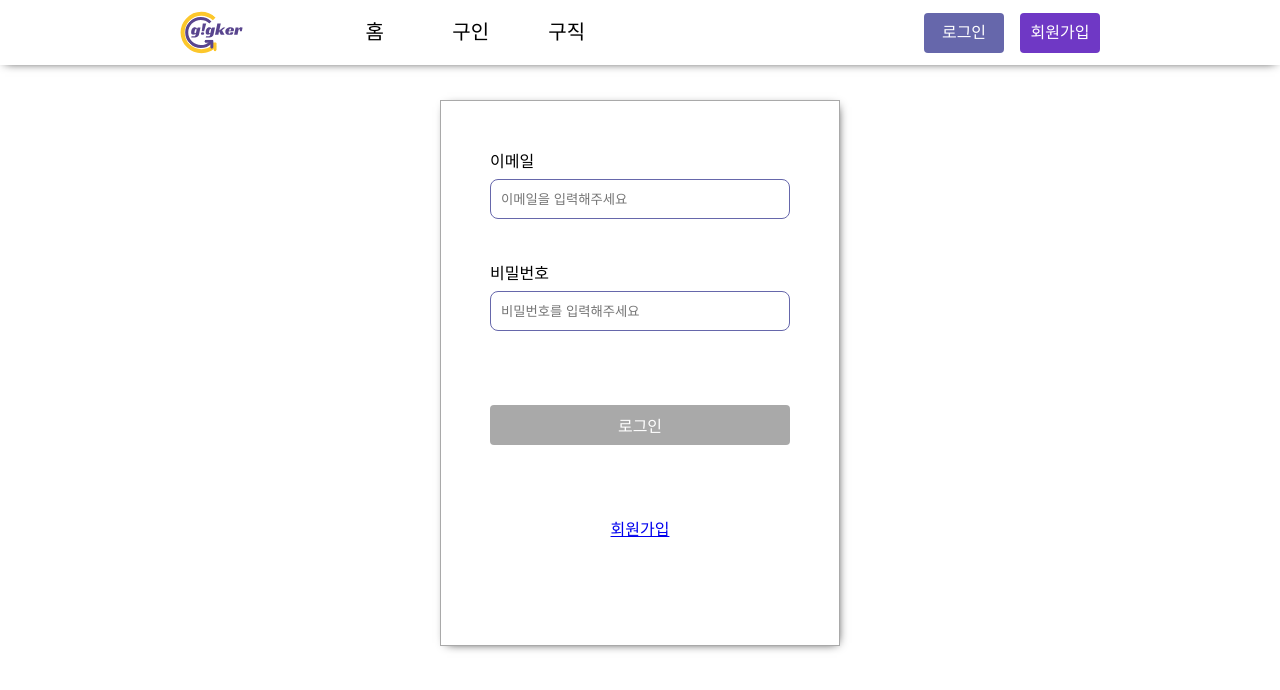
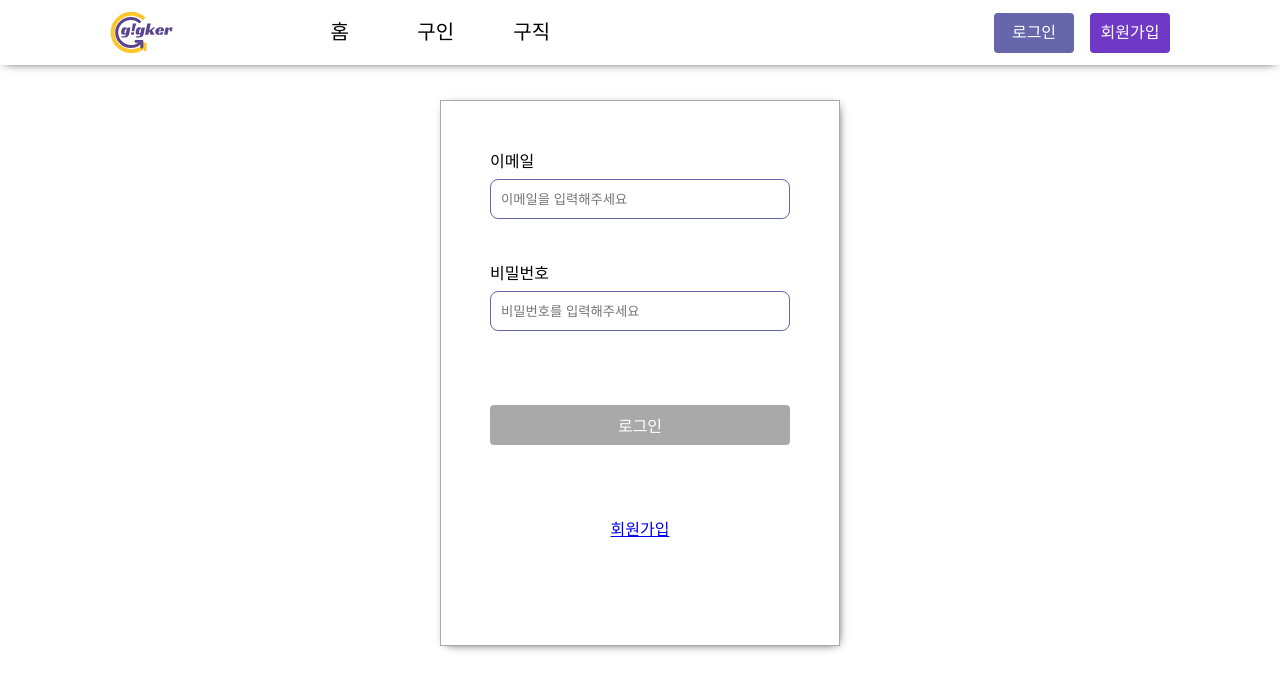
Before and after one commit to codestates-seb/seb41_main_005, a React (Create React App) app in the folder client/: page /login in a window 1280 px wide. Shown: the top 690 px of the page. Built offline with nearby package versions, Linux system fonts and the light colour scheme.

Commit message:
style/ 양쪽 여백 수정

```diff
--- a/client/src/components/Navigation.tsx
+++ b/client/src/components/Navigation.tsx
@@ -13,18 +13,20 @@ import { setIsLogIn } from "../util/redux/LogIn";
 
 const Block = styled.div`
   display: block;
+  height: 65px;
+  width: 100%;
+  box-shadow: 0 2px 10px -5px;
+  position: fixed;
+  z-index: 900;
 `;
 
 const NavBar = styled.div`
-  width: 100%;
+  display: flex;
   height: 65px;
-  display: flex;
+  max-width: 1060px;
   justify-content: space-between;
-  box-shadow: 0 2px 10px -5px;
-  padding: 0 180px;
-  position: fixed;
+  margin: auto;
   background-color: #ffffff;
-  z-index: 900;
 `;
 
 const ImgWrapper = styled.a`
@@ -117,7 +119,7 @@ const Navigation = () => {
     if (result) {
       axios
         .post(
-          "http://ec2-43-201-27-162.ap-northeast-2.compute.amazonaws.com:8080/auth/logout"
+          "http://ec2-3-39-239-42.ap-northeast-2.compute.amazonaws.com:8080/auth/logout"
         )
         .then((res) => {
           dispatch(setIsLogIn(false));
```
